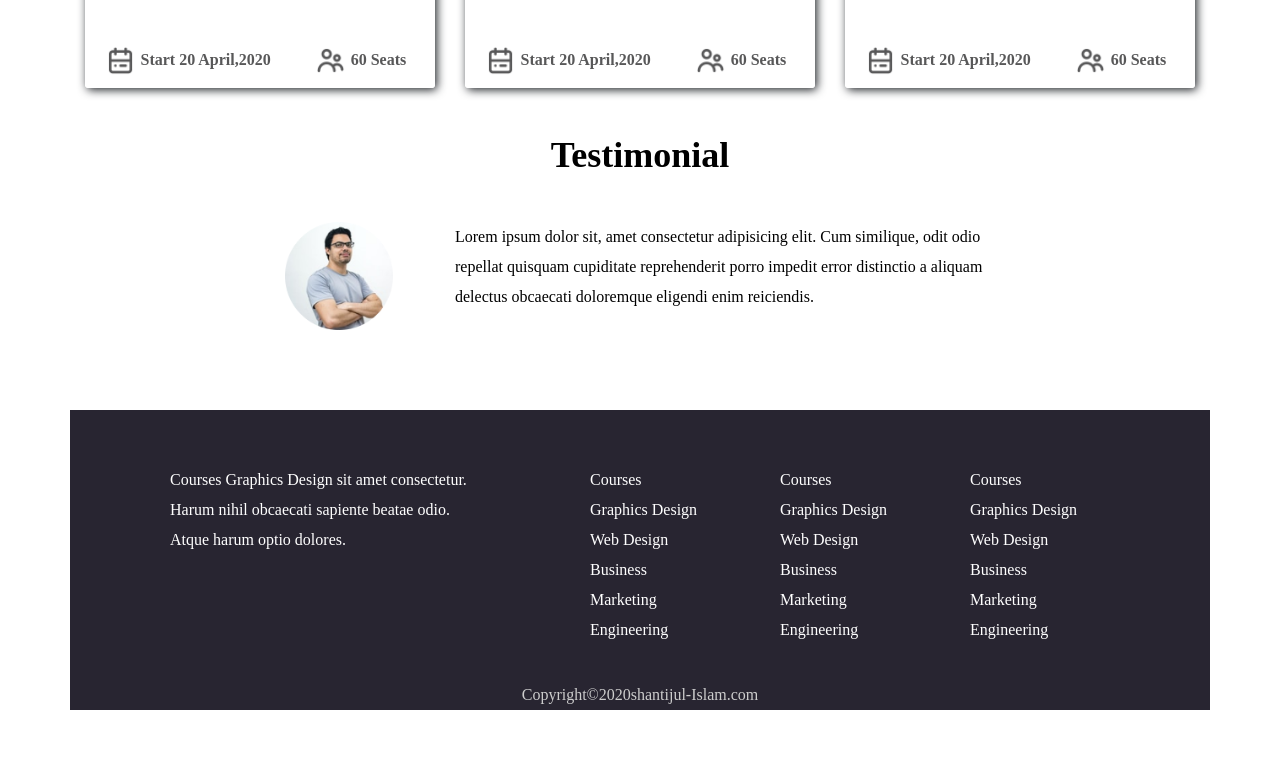
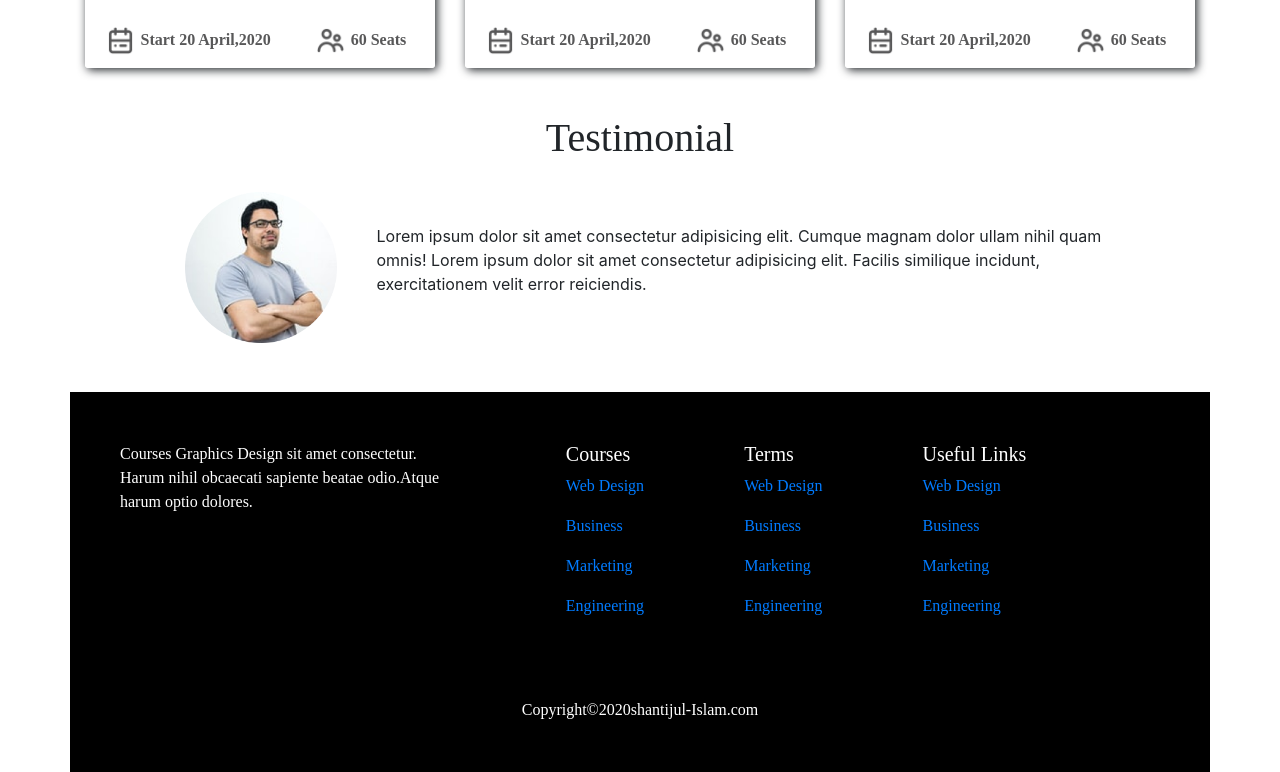
Before and after one commit to shantijulilslam/E-School-website, a plain HTML site: page index.html in a window 1280 px wide. Shown: the part 1424-2196 px from the top of the page. Before the commit the page ends 2134 px from the top, so only its background shows below. Drawn offline with nearby package versions, Linux system fonts and the light colour scheme.

Commit message:
finally done

```diff
--- a/index.html
+++ b/index.html
@@ -4,10 +4,12 @@
     <meta charset="UTF-8">
     <meta name="viewport" content="width=device-width, initial-scale=1.0">
     <title>E-School</title>
+    <link rel="shortcut icon" href="e-school-resources-master/ICON/favicon.png" type="image/png" >
     <link rel="stylesheet" href="https://stackpath.bootstrapcdn.com/bootstrap/4.5.0/css/bootstrap.min.css" integrity="sha384-9aIt2nRpC12Uk9gS9baDl411NQApFmC26EwAOH8WgZl5MYYxFfc+NcPb1dKGj7Sk" crossorigin="anonymous">
     <link rel="stylesheet" href="style.css">
 </head>
 <body>
+<div class="container">
 
 <div class=" nav-iiiustration container">
 
@@ -139,7 +141,7 @@
 
       <p><button class="buy-courses">Buy Courses</button></p>
     </div>
-          <div class="card-footer">
+    <div class="  card-footer">
       <img src="e-school-resources-master/ICON/calendar.png" alt="">
       <span class="text-card-footer">Start 20 April,2020</span>
       <span class="align-text">
@@ -153,11 +155,15 @@
 </div>
 </div>
 
+<div class="section">
   <div class="container">
     <p class="headline-testimonial">Testimonial</p>
-    <div class=" testimonial-area row">
-        <div class="col-md-6"><img src="e-school-resources-master/Photos/Man.png" alt=""></div>
-        <div class=" text-testimonial col-md-6">Lorem ipsum dolor sit, amet consectetur adipisicing elit. Cum similique, odit odio repellat quisquam cupiditate reprehenderit porro impedit error distinctio a aliquam delectus obcaecati doloremque eligendi enim reiciendis.</div>
+    <div class="testimonial-content d-flex align-items-center">
+
+      <img class="testimonial-img" src="e-school-resources-master/Photos/Man.png" alt="">
+      <p class="testimonial-text">Lorem ipsum dolor sit amet consectetur adipisicing elit. Cumque magnam dolor ullam nihil quam omnis! Lorem ipsum dolor sit amet consectetur adipisicing elit. Facilis similique incidunt, exercitationem velit error reiciendis.
+
+      </p>
     </div>
   </div>
 </div>
@@ -165,19 +171,73 @@
 
 <div class="bg-color container">
 <div class="row">
-        <div class=" text text-first col-md-6">Courses Graphics Design sit amet consectetur. <br>
-             Harum nihil obcaecati sapiente beatae odio. <br> Atque harum optio dolores.</div>
+  <div class=" text text-first col-md-5">
+    <p>Courses Graphics Design sit amet consectetur. <br>
+    Harum nihil obcaecati sapiente beatae odio.Atque <br> harum optio dolores.</p>
+  </div>
 
-            <div class=" text col-md-2">Courses <br> Graphics Design <br>Web Design <br>Business <br>Marketing <br>Engineering</div>
-            <div class=" text col-md-2">Courses <br> Graphics Design <br>Web Design <br>Business <br>Marketing <br>Engineering</div>
-            <div class=" text col-md-2">Courses <br> Graphics Design <br>Web Design <br>Business <br>Marketing <br>Engineering</div>
+      <div class=" text col-md-2">
+      <h5>Courses</h5>
+
+      <a href="#">
+        <p>Web Design</p>
+      </a>
+      <a href="#">
+        <p>Business</p>
+      </a>
+      <a href="#">
+        <p>Marketing</p>
+      </a>
+      <a href="#">
+        <p>Engineering</p>
+      </a>
 
       </div>
+      <div class=" text col-md-2">
+        <h5>Terms</h5>
+
+        <a href="#">
+          <p>Web Design</p>
+        </a>
+        <a href="#">
+          <p>Business</p>
+        </a>
+        <a href="#">
+          <p>Marketing</p>
+        </a>
+        <a href="#">
+          <p>Engineering</p>
+        </a>
+      </div>
+      <div class=" text col-md-2">
+        <h5>Useful Links</h5>
+
+        <a href="#">
+          <p>Web Design</p>
+        </a>
+        <a href="#">
+          <p>Business</p>
+        </a>
+        <a href="#">
+          <p>Marketing</p>
+        </a>
+        <a href="#">
+          <p>Engineering</p>
+        </a>
+      </div>
+
+</div>
+<br>
+<br>
+<p></p>
+<div class="footer">
   <footer>Copyright©2020shantijul-Islam.com</footer>
+
 </div>
 
 
 
+</div>
 
 
 
--- a/style.css
+++ b/style.css
@@ -1,7 +1,7 @@
 
 .icon-position{
-    height: 100px;
-    width: 200px;
+    height: 90px;
+    width: 210px;
 }
 .nav-decorate{
     position: relative;
@@ -23,6 +23,7 @@
   }
 .nav-iiiustration{
     background: #F0FFF0;
+
 
 }
 .button-color-sign-in{
@@ -173,74 +174,41 @@ color: #585859;
     left: 40px;
 }
 .headline-testimonial{
-    font-family: Poppins;
-    font-style: normal;
-    font-weight: bold;
-    font-size: 36px;
-    line-height: 54px;
-    color: #000000;
+    font-size: 40px;
+    font-weight: 500;
+    font-family: poppins;
     display: flex;
     justify-content: center;
-    position: relative;
-    top: 40px;
+    margin-top: 40px;
 }
-.testimonial-area{
-margin-top: 80px;
-}
-.testimonial-area img{
-    width: 20%;
-   position: relative;
-   left: 200px;
+.testimonial-img{
+    width: 15%;
+
+
+
+
 
 }
-.text-testimonial{
+.testimonial-text{
+
+  padding: 40px;
+}
+
+
+.testimonial-content{
+
+        margin-left: 100px;
+}
+.bg-color{
+    background-color:black;
+    color:white;
     font-family: Poppins;
-    font-style: normal;
-    font-weight: normal;
-    font-size: 16px;
-    line-height: 30px;
-    color: #000000;
-    position: relative;
-    right: 200px;
-    top: 15x;
+    padding: 50px ;
+    margin-top: 40px;
 
 }
-.bg-color{
-    background-color: #282531;
-    width: 1440px;
-    height: 300px;
-    margin-top: 80px;
-}
-.text{
-
-    font-family: Poppins;
-    font-style: normal;
-    font-weight: normal;
-    font-size: 16px;
-    line-height: 30px;
-    color: #FFFFFF;
-    position: relative;
-    top: 55px;
-
-    right: 100px;
-    padding-left: 50px;
-}
-.text-first{
-    position: relative;
-    left: 50px;
-}
-footer{
-    color:#FFFFFF ;
+.footer{
     display: flex;
     justify-content: center;
-    align-items: flex-end;
-    position: relative;
-    top: 90px;
 
-    font-family: Poppins;
-    font-style: normal;
-    font-weight: normal;
-    font-size: 16px;
-    line-height: 30px;
-    color: #CDCDCD;
 }
```
Also changed, not shown: e-school-resources-master/ICON/favicon.png (added). Lines whose indentation alone changed are shown as unchanged.
